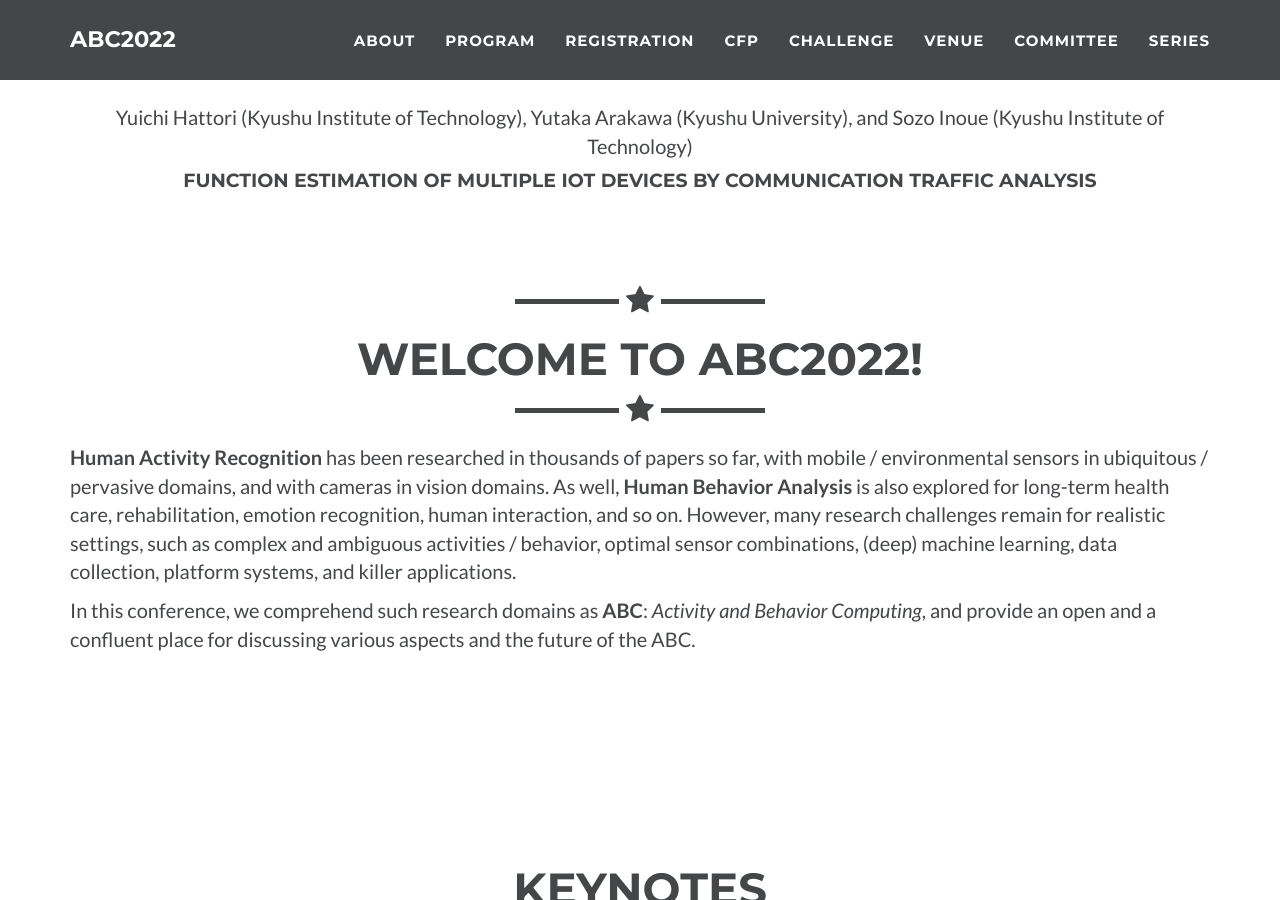
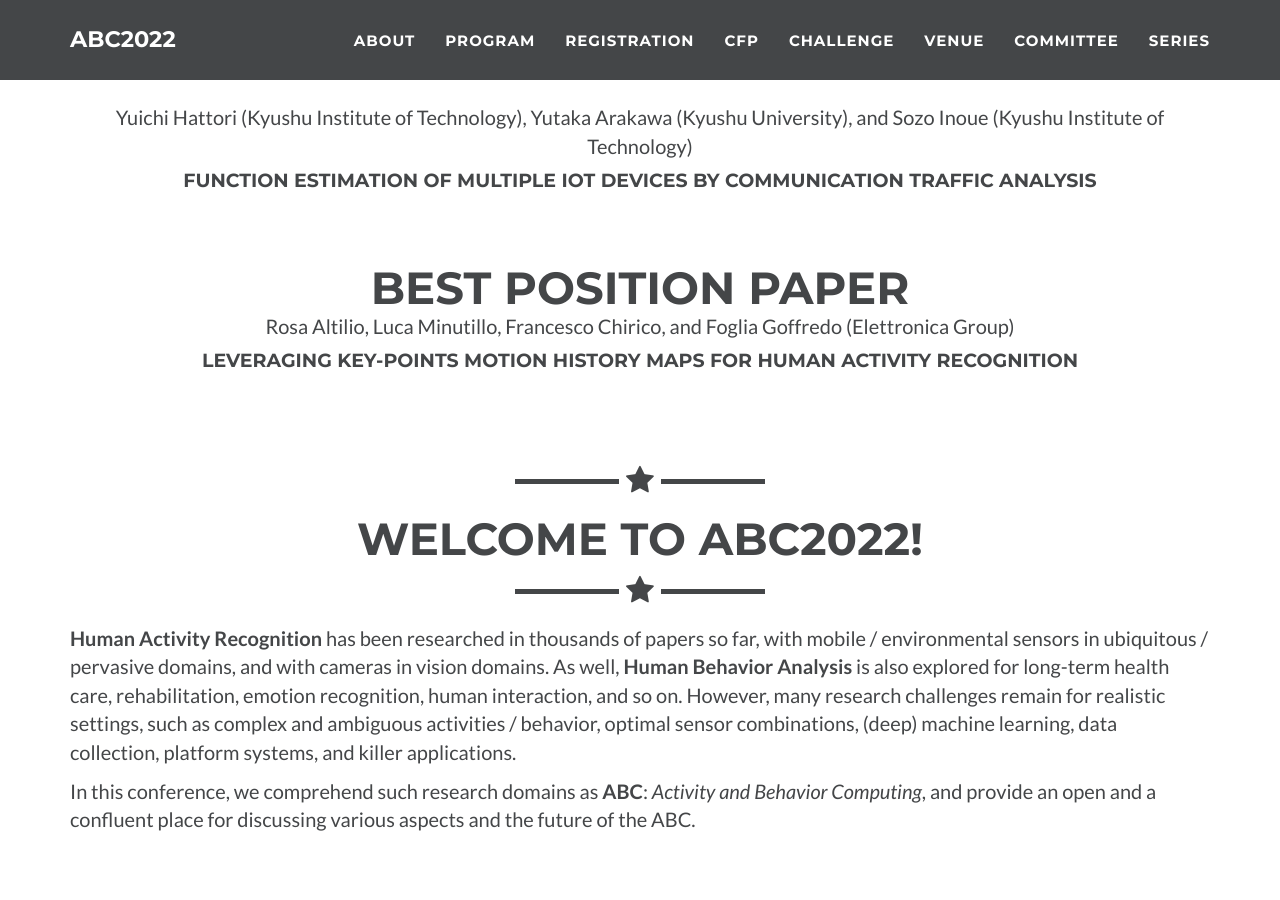
Before and after one commit to abc-research/abc-research.github.io, a Jekyll site: the page built from index.html, in a window 1280 px wide and 900 px high, scrolled down 1310 px. Built offline with Jekyll 4.4.1, drawn with Linux system fonts in a browser that asks for light colours.

Commit message:
Update about.html

```diff
--- a/_includes/about.html
+++ b/_includes/about.html
@@ -17,6 +17,13 @@
 
                     <p>Yuichi Hattori (Kyushu Institute of Technology), Yutaka Arakawa (Kyushu University), and Sozo Inoue (Kyushu Institute of Technology)</p>
                     <h4>Function Estimation of Multiple IoT Devices by Communication Traffic Analysis</h4><br>
+
+                    <p><br></p>
+
+                    <h2>BEST POSITION PAPER</h2>
+                    <p>Rosa Altilio, Luca Minutillo, Francesco Chirico, and Foglia Goffredo (Elettronica Group)</p>
+                    <h4>Leveraging key-points Motion History Maps for Human Activity Recognition</h4><br>
+
                     <br>
                     <p><br></p>
                     <hr class="star-primary">
```
